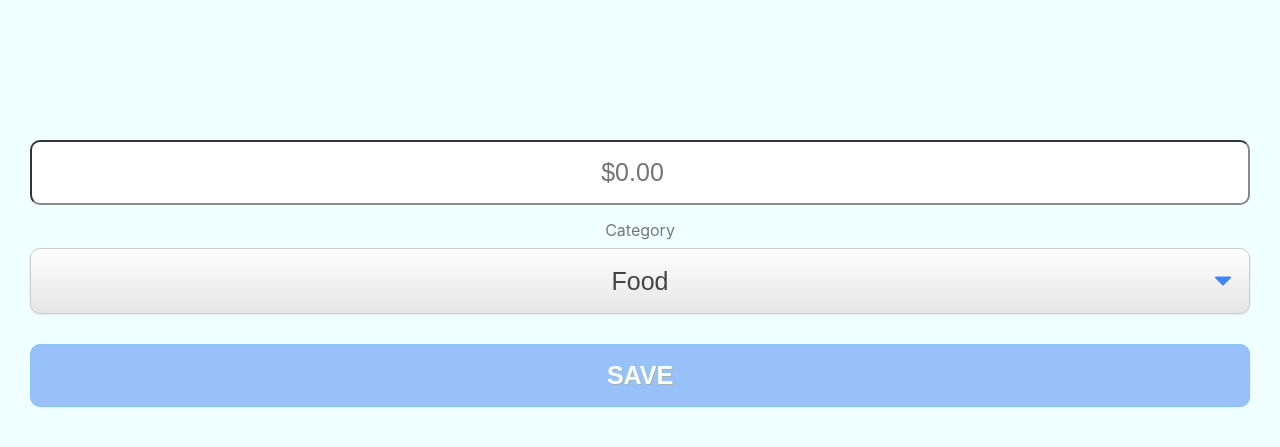
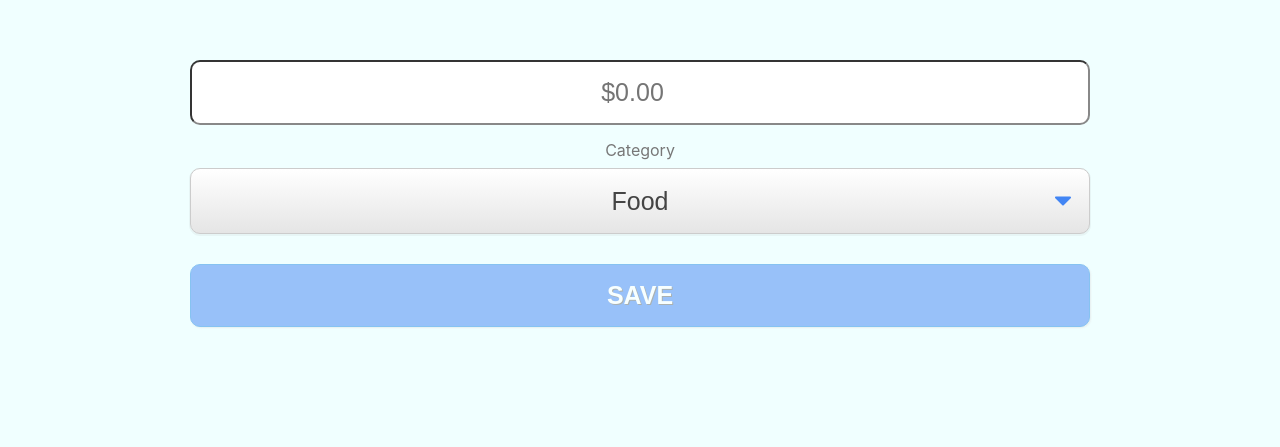
Before and after one commit to sahelgeson/dirtsimple-expensetracker, a React (Create React App) app: page / in a window 1280 px wide. Shown: the part 197-644 px from the top of the page. Built offline with nearby package versions, Linux system fonts and the light colour scheme.

Commit message:
made it slightly more presentable for desktop even though it's not designed for desktop

```diff
--- a/src/History/History.jsx
+++ b/src/History/History.jsx
@@ -43,7 +43,7 @@ class History extends Component{
     const active = this.state.isBeingEditedIndex;
 
     return(
-      <div className="container-smaller">
+      <div className="container margin-0-auto phs">
         <div className="text-center gray-777 mtm mbs">
           All Expenses
         </div>
--- a/src/Home.jsx
+++ b/src/Home.jsx
@@ -43,7 +43,7 @@ class Home extends Component{
 
   render(){
     return (
-      <div className="App container">
+      <div className="App container margin-0-auto phl">
         <Form
           allExpenses={this.props.allExpenses}
           categories={this.props.categories}
--- a/src/css/App.scss
+++ b/src/css/App.scss
@@ -14,10 +14,7 @@ body {
 }
 
 .container {
-  margin: 0 30px;
-}
-.container-smaller {
-  margin: 0 7.5px;
+  max-width: 960px;
 }
 
 .main-form {
--- a/src/css/_layout.scss
+++ b/src/css/_layout.scss
@@ -1,16 +1,12 @@
 /* Layout classes */
-
-.container {
-  margin: 0 30px;
-}
-.container-smaller {
-  margin: 0 7.5px;
-}
-
 .center {
   display: block;
   text-align: center;
 }
+.margin-0-auto {
+  margin: 0 auto;
+}
+
 .block {
   display: block !important;
 }
```
